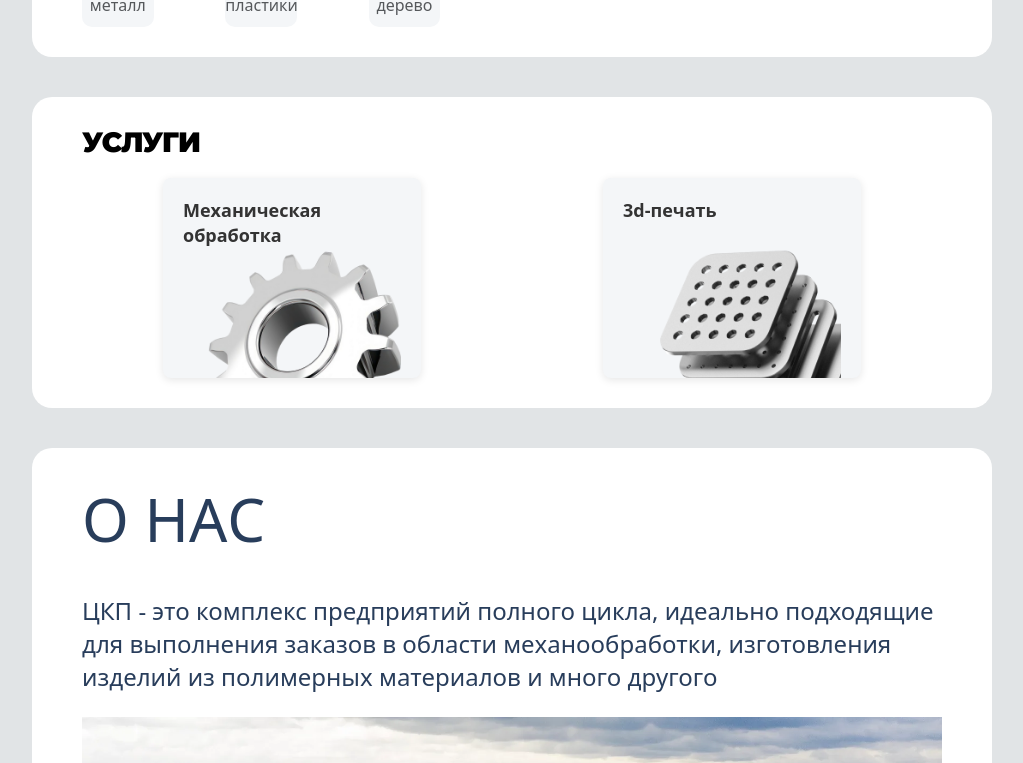
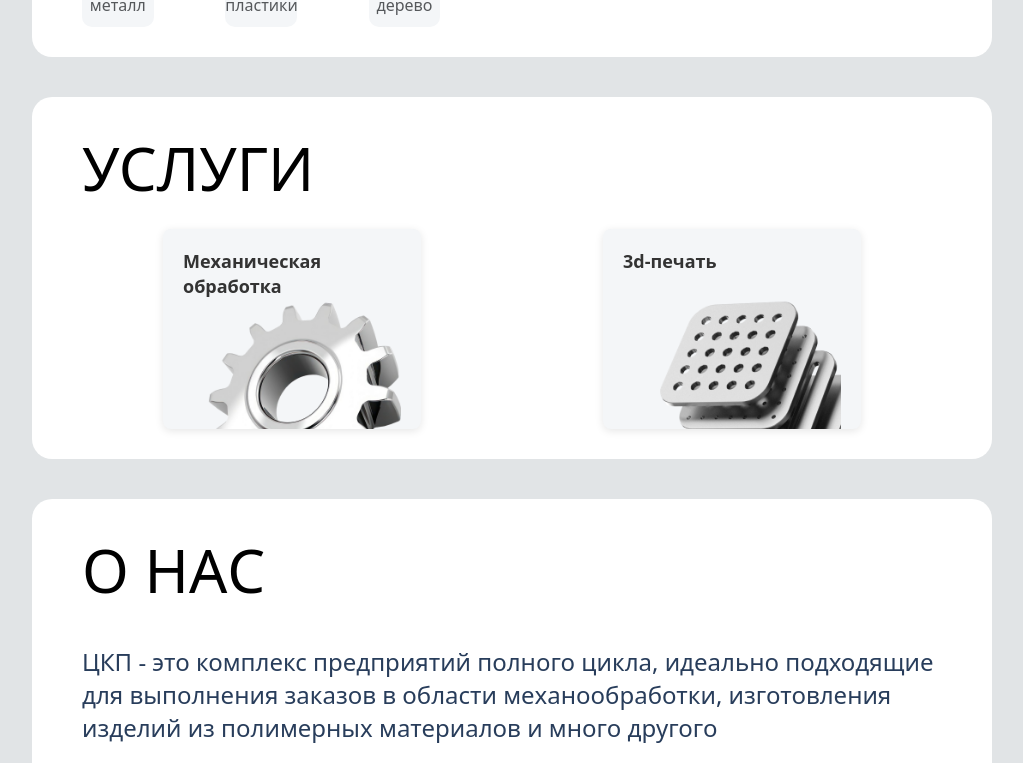
Before and after one commit to js-owl/maas-front, a Vue app: page / in a window 1280 px wide. Shown: the part 674-1437 px from the top of the page, without its empty margins (128-1151 px from the left). Built offline with nearby package versions, Linux system fonts and the light colour scheme; no server answers.

Commit message:
Update 23.10

```diff
--- a/src/components/sections/SectionAbility.vue
+++ b/src/components/sections/SectionAbility.vue
@@ -15,7 +15,7 @@ const abilities = ref([
     link: '/printing',
     isDevelopment: false,
     imagePath: '/homePage/uslugi_printing.webp',
-  }
+  },
 ])
 // {
 //   id: 3,
@@ -45,12 +45,11 @@ const abilities = ref([
 //   isDevelopment: true,
 //   imagePath: null,
 // },
-
 </script>
 
 <template>
   <section class="section-basic">
-    <div class="ability-title montserrat-black">УСЛУГИ</div>
+    <div class="ability-title">УСЛУГИ</div>
 
     <div class="services-grid">
       <div
@@ -68,11 +67,7 @@ const abilities = ref([
             </div>
 
             <div v-if="ability.imagePath" class="card-icon">
-              <el-image
-                :src="ability.imagePath"
-                fit="contain"
-                class="icon-image"
-              />
+              <el-image :src="ability.imagePath" fit="contain" class="icon-image" />
             </div>
           </div>
         </component>
@@ -83,14 +78,10 @@ const abilities = ref([
 
 <style scoped>
 .ability-title {
-  font-size: 28px;
-  font-weight: 700;
+  text-align: left;
+  font-size: 60px;
   color: #000;
   padding-bottom: 20px;
-  margin: 0;
-  line-height: 1.1;
-  text-transform: uppercase;
-  letter-spacing: -1px;
 }
 
 .services-grid {
--- a/src/components/sections/SectionAbout.vue
+++ b/src/components/sections/SectionAbout.vue
@@ -13,7 +13,7 @@
 .about-title {
   text-align: left;
   font-size: 60px;
-  color: #283d5b;
+  color: #000;
   padding-bottom: 10px;
 }
 
```
Lines whose indentation alone changed are shown as unchanged.
